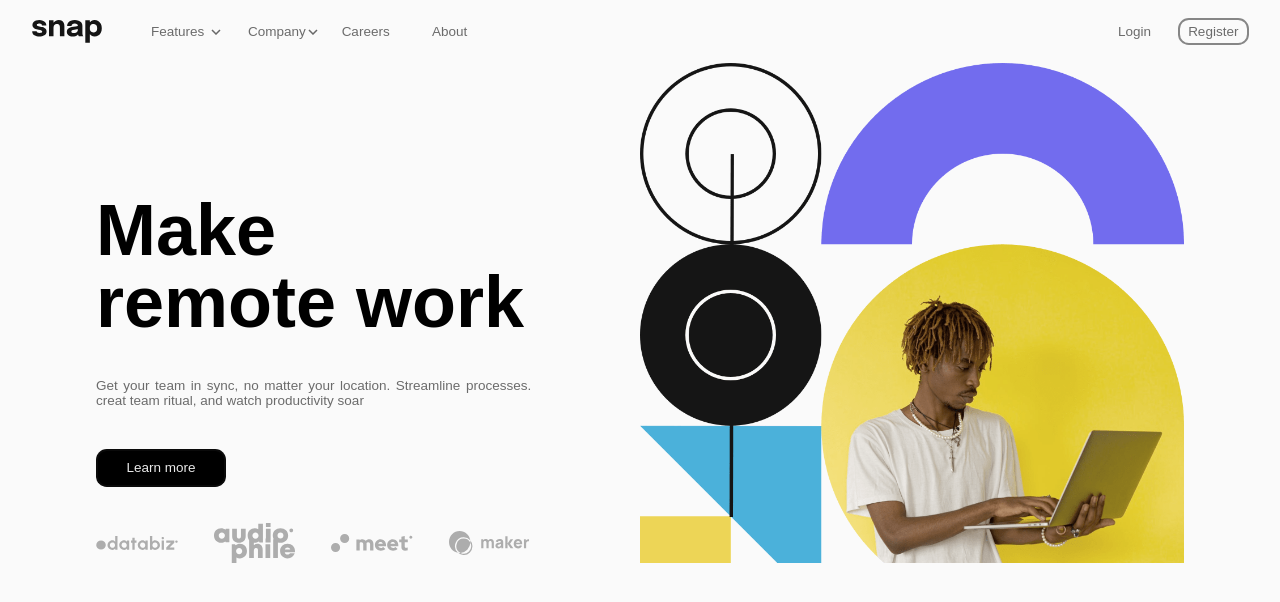
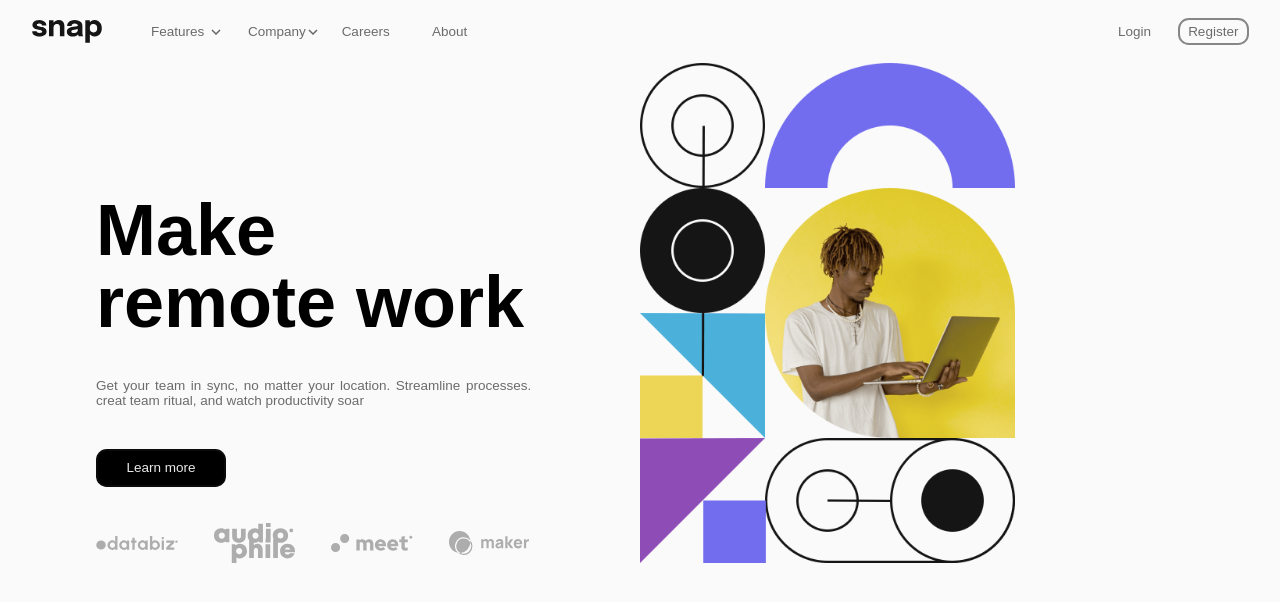
Before and after one commit to rkamely/dropdown-navigation-main, a React (Create React App) app: page / in a window 1280 px wide. Shown: the top 602 px of the page. Built offline with nearby package versions, Linux system fonts and the light colour scheme; a web font is replaced by a local one.

Commit message:
update home page pic desktop mode

```diff
--- a/src/Componetns/HamburgerNav.js
+++ b/src/Componetns/HamburgerNav.js
@@ -174,6 +174,7 @@ function HamburgerNav({hamburgerMenuHandler, hamburgerMenu}) {
     const companyDrawerHandler = () => {
         setCompanyDrawer(!companyDrawer)
     }
+
     return (
         <nav css={navHamburgerCSS}>
             <img src={logo} alt="Snap company logo"/>
--- a/src/Componetns/Main.js
+++ b/src/Componetns/Main.js
@@ -16,7 +16,7 @@ import logo4 from "../Assets/images/client-meet.svg"
 const mainCSS = css`
   display: flex;
   align-items: flex-end;
-  justify-content: center;
+  justify-content: space-between;
   width: 85%;
   margin: auto;
   @media (max-width: 992px) {
@@ -113,7 +113,8 @@ const logosCSS = css`
 const backgroundImg = (heroDesk, heroMob) => css`
   height: 500px;
   background-image: url(${heroDesk});
-  background-size: cover;
+  background-repeat: no-repeat;
+  background-size: contain;
   @media (max-width: 992px) {
     background-image: url(${heroMob});
     background-repeat: no-repeat;
@@ -143,7 +144,6 @@ function Main() {
                         <img src={logo4} alt=""/>
                         <img src={logo3} alt=""/>
                     </div>
-
                 </div>
                 <div css={backgroundImg(heroDesk, heroMob)}/>
             </main>
--- a/src/Componetns/Nav.js
+++ b/src/Componetns/Nav.js
@@ -20,9 +20,7 @@ const navCSS = css`
   justify-content: space-between;
   align-items: center;
   padding: 1em;
-  //@media (max-width: 992px) {
-  //  display: none;
-  //}
+
 `
 const leftSideNav = css`
   display: flex;
@@ -161,7 +159,7 @@ const rightSideNav = css`
 
 
 function Nav({featuresHandler, featureMenu, companyHandler, companyMenu, closeFloatMenusHandler}) {
-    const [transparent, setTransparent] = useState(false)
+
     return (
         <nav css={navCSS}>
             <div css={leftSideNav}>
--- a/src/Pages/Home.js
+++ b/src/Pages/Home.js
@@ -14,7 +14,6 @@ const homeCSS = css`
   position: relative;
   overflow: hidden;
   height: 100%;
-
   > :nth-child(1) {
     display: flex;
   }
```
